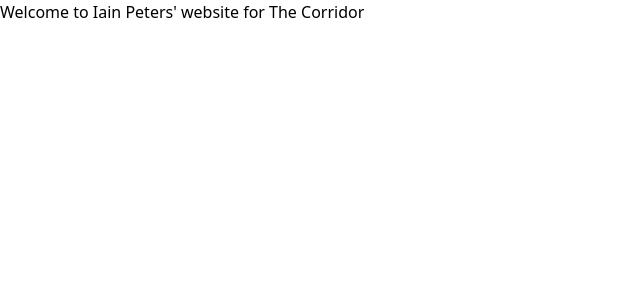
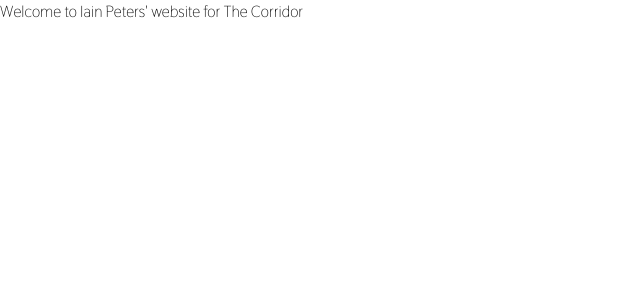
Before and after one commit to simonryrie/iain-peters, a SvelteKit app: page / in a window 1280 px wide. Shown: the top 300 px of the page, without its empty margins (0-640 px from the left). Built offline with nearby package versions, Linux system fonts and the light colour scheme.

Commit message:
feat(Styles): Update CSS and Tailwind config

```diff
--- a/src/app.css
+++ b/src/app.css
@@ -1,3 +1,42 @@
-@import "tailwindcss/base";
-@import "tailwindcss/components";
-@import "tailwindcss/utilities"
+@import 'tailwindcss/base';
+@import 'tailwindcss/components';
+@import 'tailwindcss/utilities';
+
+@layer base {
+	@font-face {
+		font-family: 'Courgette';
+		src: local('courgette'), local('Courgette'), url('/fonts/Courgette-Regular.ttf');
+		font-weight: normal;
+		font-display: swap;
+	}
+	@font-face {
+		font-family: 'ContrailOne';
+		src: local('contrail-one'), local('Contrail-One'), url('/fonts/ContrailOne-Regular.ttf');
+		font-weight: normal;
+		font-display: swap;
+	}
+	@font-face {
+		font-family: 'Bentham';
+		src: local('bentham'), local('Bentham'), url('/fonts/Bentham-Regular.ttf');
+		font-weight: normal;
+		font-display: swap;
+	}
+	@font-face {
+		font-family: 'Thasadith';
+		src: local('thasadith'), local('Thasadith'), url('/fonts/Thasadith-Regular.ttf');
+		font-weight: normal;
+		font-display: swap;
+	}
+	@font-face {
+		font-family: 'Cabin';
+		src: local('cabin'), local('Cabin'), url('/fonts/Cabin-VariableFont.ttf');
+		font-weight: normal, bold, bolder;
+		font-display: swap;
+	}
+	@font-face {
+		font-family: 'Signika';
+		src: local('signika'), local('Signika'), url('/fonts/Signika-VariableFont.ttf');
+		font-weight: normal, bold, bolder;
+		font-display: swap;
+	}
+}
--- a/tailwind.config.ts
+++ b/tailwind.config.ts
@@ -5,11 +5,29 @@ import typography from '@tailwindcss/typography';
 import type { Config } from 'tailwindcss';
 
 export default {
-  content: ['./src/**/*.{html,js,svelte,ts}'],
+	content: ['./src/**/*.{html,js,svelte,ts}'],
 
-  theme: {
-    extend: {}
-  },
+	theme: {
+		fontFamily: {
+			sans: ['Thasadith'],
+			serif: ['Bentham'],
+			body: ['Thasadith']
+		},
+		extend: {
+			fontFamily: {
+				Courgette: ['courgette'],
+				ContrailOne: ['contrail-one'],
+				Bentham: ['bentham'],
+				Signika: ['signika'],
+				Thasadith: ['thasadith'],
+				Cabin: ['cabin']
+			},
+			colors: {
+				'off-white': '#ebe9e6',
+				'dark-brown': '#241c11'
+			}
+		}
+	},
 
-  plugins: [typography, forms, containerQueries, aspectRatio]
+	plugins: [typography, forms, containerQueries, aspectRatio]
 } as Config;
```
